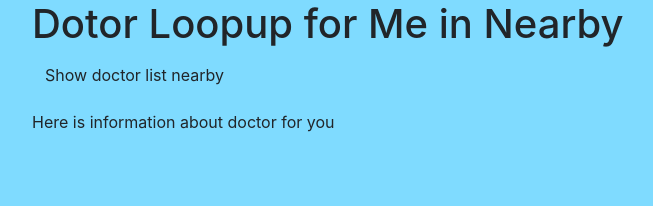
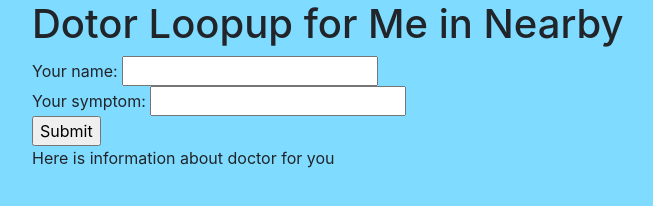
Before and after one commit to quantum93/Week6Friday, a website built with webpack: page src/index.html in a window 1280 px wide. Shown: the whole page, without its empty margins (53-706 px from the left). Built offline with nearby package versions, Linux system fonts and the light colour scheme.

Commit message:
basic html writing with input tag

```diff
--- a/src/index.html
+++ b/src/index.html
@@ -9,7 +9,10 @@
     <h1>Dotor Loopup for Me in Nearby</h1>
     <form class="doctor-lookup" action="index.html" method="post">
       <div class="myInfo">
-          <p><button id="myInfo" type="button" class="btn">Show doctor list nearby</button></p>
+        Your name: <input type="text" name="fname"><br>
+        <!-- Last name: <input type="text" name="lname"><br> -->
+        Your symptom: <input type="text" name="fname"><br>
+        <input type="submit" value="Submit">
       </div>
     </form>
     <div class="doctorInfo">
```
Lines whose indentation alone changed are shown as unchanged.
